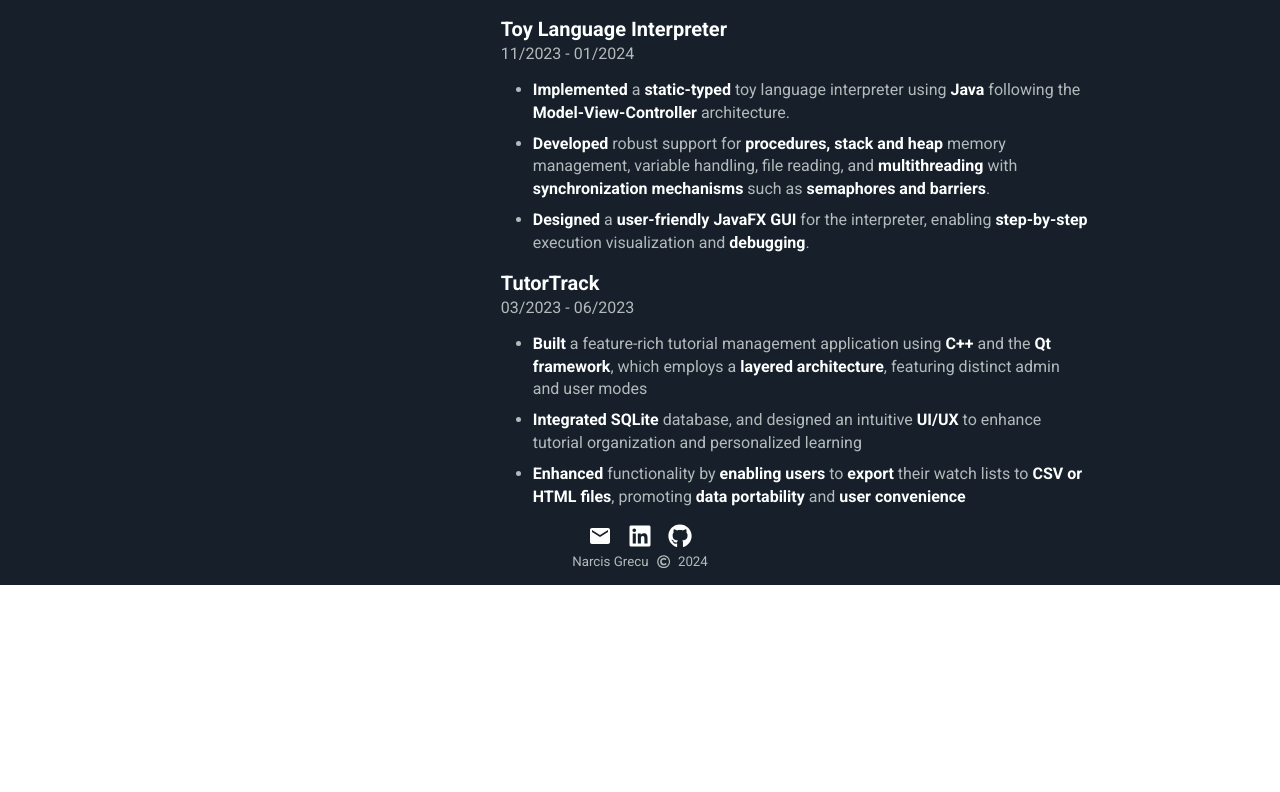
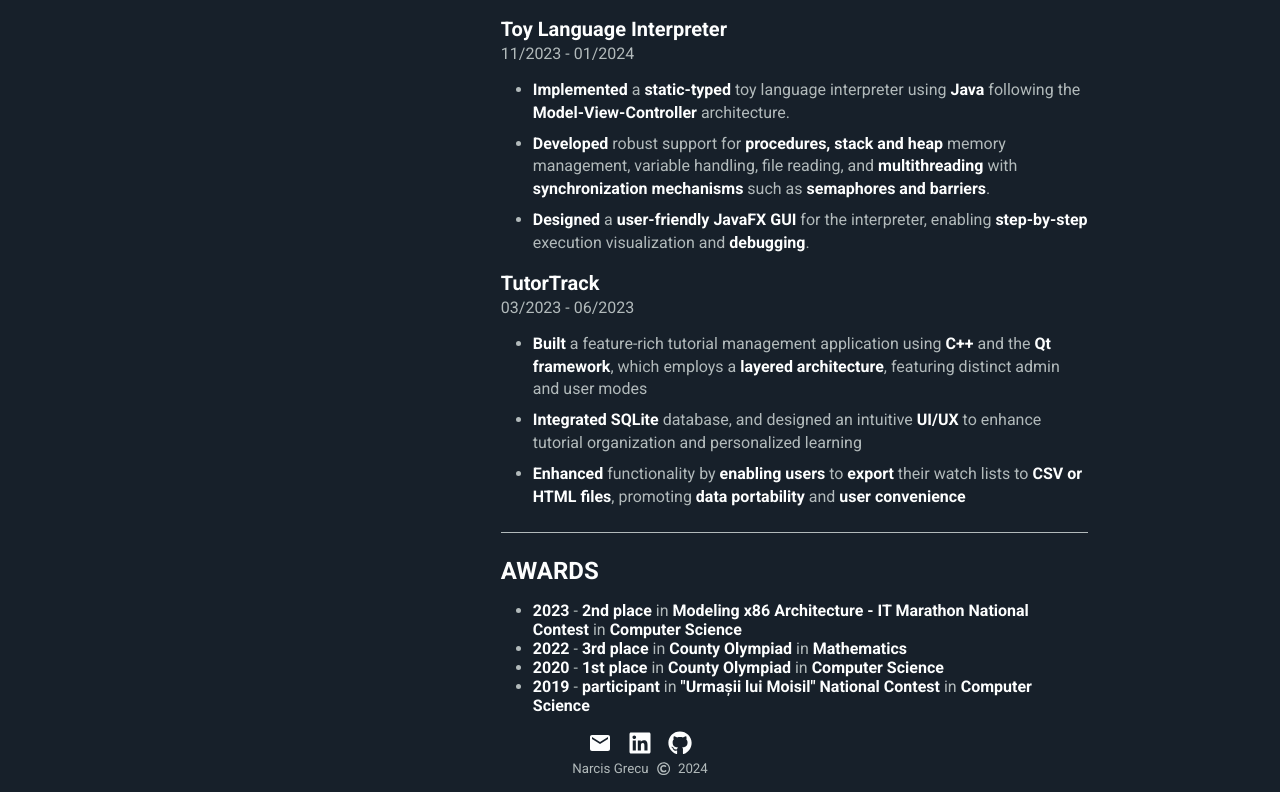
Before and after one commit to Grecu-Narcis/Portfolio, a React (Vite) app: page / in a window 1280 px wide. Shown: the part 1534-2326 px from the top of the page. Before the commit the page ends 2119 px from the top, so only its background shows below. Built offline with nearby package versions, Linux system fonts and the light colour scheme.

Commit message:
added awards section

```diff
--- a/src/components/Footer/Footer.tsx
+++ b/src/components/Footer/Footer.tsx
@@ -4,7 +4,7 @@ import { FaGithub, FaLinkedin, FaRegCopyright } from 'react-icons/fa';
 
 export default function Footer() {
     return (
-        <div id='footer'>
+        <footer id='footer'>
             <div id='icons'>
                 <a href='mailto:ngrecu09@gmail.com'>
                     <MdEmail />
@@ -21,6 +21,6 @@ export default function Footer() {
                 <FaRegCopyright className='credits-item' />
                 <div className='credits-item'>2024</div>
             </div>
-        </div>
+        </footer>
     );
 }
--- /dev/null
+++ b/src/components/Resume Sections/Awards Section/AwardItem.tsx
@@ -0,0 +1,15 @@
+import { Award } from './awards';
+
+export default function AwardItem({ year, position, contest, domain }: Award) {
+    return (
+        <div className='award'>
+            <strong>{year}</strong>
+            {' - '}
+            <strong>{position}</strong>
+            {' in '}
+            <strong>{contest}</strong>
+            {' in '}
+            <strong>{domain}</strong>
+        </div>
+    );
+}
--- /dev/null
+++ b/src/components/Resume Sections/Awards Section/AwardsSection.css
@@ -0,0 +1,11 @@
+#awards strong {
+    color: var(--primary-text-color);
+}
+
+#awards {
+    color: var(--secondary-text-color);
+}
+
+#awards ul {
+    padding-left: var(--list-padding);
+}
--- /dev/null
+++ b/src/components/Resume Sections/Awards Section/AwardsSection.tsx
@@ -0,0 +1,18 @@
+import AwardItem from './AwardItem';
+import awards from './awards';
+
+import './AwardsSection.css';
+
+export default function AwardsSection() {
+    return (
+        <div id='awards'>
+            <ul>
+                {awards.map((award) => (
+                    <li>
+                        <AwardItem {...award} />
+                    </li>
+                ))}
+            </ul>
+        </div>
+    );
+}
--- /dev/null
+++ b/src/components/Resume Sections/Awards Section/awards.ts
@@ -0,0 +1,35 @@
+export type Award = {
+    year: number,
+    position: string,
+    contest: string,
+    domain: string
+}
+
+let awards: Award[] = [
+    {
+        year: 2023,
+        position: "2nd place",
+        contest: "Modeling x86 Architecture - IT Marathon National Contest",
+        domain: "Computer Science"
+    },
+    {
+        year: 2022,
+        position: "3rd place",
+        contest: "County Olympiad",
+        domain: "Mathematics"
+    },
+    {
+        year: 2020,
+        position: "1st place",
+        contest: "County Olympiad",
+        domain: "Computer Science"
+    },
+    {
+        year: 2019,
+        position: "participant",
+        contest: "\"Urmașii lui Moisil\" National Contest",
+        domain: "Computer Science"
+    }
+]
+
+export default awards
--- a/src/components/Resume Sections/Personal Projects Section/PersonalProjectsSection.tsx
+++ b/src/components/Resume Sections/Personal Projects Section/PersonalProjectsSection.tsx
@@ -13,7 +13,7 @@ export default function PersonalProjectsSection() {
                     </li>
 
                     <li>
-                        <strong>Implemented</strong> comprehensive car management for dealers, including CRUD functionalities, geolocation
+                        <strong>Implemented</strong> comprehensive car management for dealers, including CRUD functionalities, geolocation{' '}
                         <strong>integration for map display</strong> and the ability to upload images.
                     </li>
 
--- a/src/index.css
+++ b/src/index.css
@@ -27,7 +27,6 @@ body {
   height: 100%;
 }
 
-
 .demo {
   color: var(--secondary-text-color);
 }
--- a/src/pages/Resume Page/ResumePage.tsx
+++ b/src/pages/Resume Page/ResumePage.tsx
@@ -1,3 +1,4 @@
+import AwardsSection from '../../components/Resume Sections/Awards Section/AwardsSection';
 import GenericSection from '../../components/Resume Sections/Generic Section/GenericSection';
 import PersonalProjectsSection from '../../components/Resume Sections/Personal Projects Section/PersonalProjectsSection';
 import SkillsSection from '../../components/Resume Sections/Skills Section/SkillsSection';
@@ -36,6 +37,10 @@ export default function ResumePage() {
                     <GenericSection title='Personal projects'>
                         <PersonalProjectsSection />
                     </GenericSection>
+
+                    <GenericSection title='Awards'>
+                        <AwardsSection />
+                    </GenericSection>
                 </div>
             </div>
         </>
```
